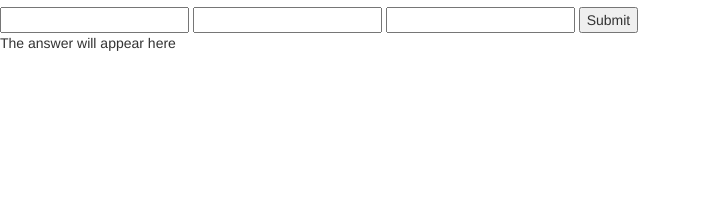
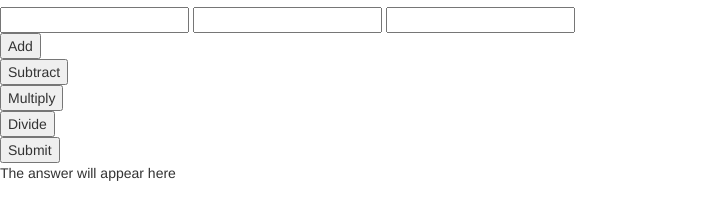
Before and after one commit to ludstuen90/calculatorProject, a website: page public/index.html in a window 1280 px wide. Shown: the part 109-328 px from the top of the page, without its empty margins (0-701 px from the left). Drawn offline with Linux system fonts and the light colour scheme.

Commit message:
buttons work

```diff
--- a/public/index.html
+++ b/public/index.html
@@ -23,7 +23,16 @@
       <input type="text" id="calcType" name="mathType"/>
 
       <!-- <input type="submit" id="calculateBtn" value="Submit"/> -->
-      <button type="button" id="calculateBtn">Submit</button>
+      <br>
+      <button type="button" class="buttonOp" id="add" name="add">Add</button>
+      <br>
+      <button type="button" class="buttonOp" id="subtract" name="subtract">Subtract</button>
+      <br>
+      <button type="button" class="buttonOp" id="multiply" name="multiply">Multiply</button>
+      <br>
+      <button type="button" class="buttonOp" id="divide" name="divide">Divide</button>
+
+      <br><button type="button" id="calculateBtn">Submit</button>
     </form>
   </div>
 
--- a/public/scripts/clientApp.js
+++ b/public/scripts/clientApp.js
@@ -1,8 +1,16 @@
 console.log("In clientApp.js");
 var x ;
-
 var y;
 var z;
+
+var currentOperation;
+
+$(document).on("click", ".buttonOp", function(){
+  console.log("clicked!");
+  var currentOperation = this.id;
+  console.log("current operation is now " + currentOperation);
+
+});
 
 
 
```
